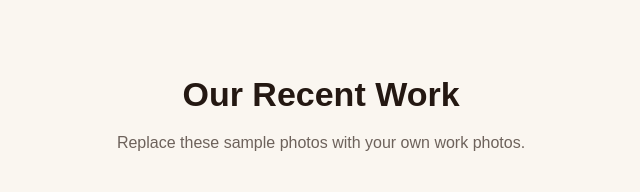
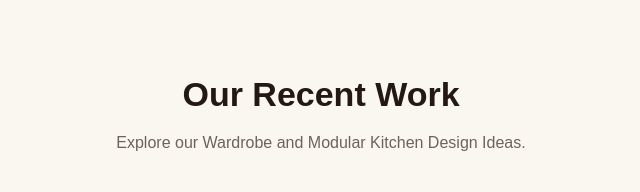
Before and after one commit to navilcarpenter4321/carpenter-mohd-navil, a plain HTML site: page index.html in a window 1280 px wide. Shown: the part 1460-1652 px from the top of the page, 319-959 px from the left. Drawn offline with Linux system fonts and the light colour scheme; grey boxes are pictures that could not be loaded.

Commit message:
Update index.html

```diff
--- a/index.html
+++ b/index.html
@@ -112,7 +112,7 @@ footer{background:#1a100c;color:#ccc;text-align:center;padding:25px 20px;font-si
   <div class="container">
     <div class="section-title">
       <h2>Our Recent Work</h2>
-      <p>Replace these sample photos with your own work photos.</p>
+      <p>Explore our Wardrobe and Modular Kitchen Design Ideas.</p>
     </div>
     <div class="portfolio">
       <img src="wardrobe-kitchen-design.png" alt="Modern Wardrobe Design">
```
